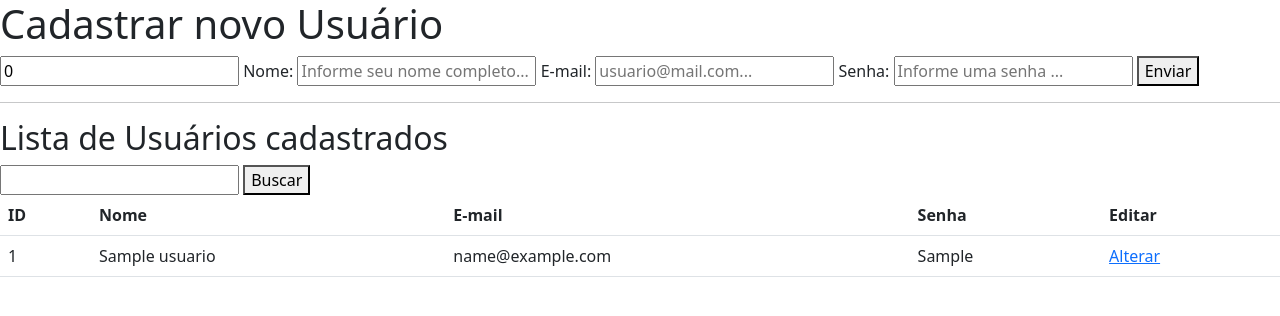
After one commit to BernvrdxS/Dev-Web, a PHP site: page /usuario/cadUser.php in a window 1280 px wide. The commit adds this page. Shown: the top 316 px of the page. Run offline with PHP 8.4, Linux system fonts and the light colour scheme; tables that the repository leaves empty or names only in its code hold one stand-in row (values such as "Sample post").

Commit message:
Add files via upload

```diff
--- a/acao.php
+++ b/acao.php
@@ -58,11 +58,11 @@ function nextID($dados){
 }
 
 function carregaDoArquivoParaVetor(){
-    if (file_exists(JSON)){
+ //   if (file_exists(JSON)){
         $conteudo = file_get_contents(JSON);
         $contatos = json_decode($conteudo,true);
         return $contatos;
-    }
+ //   }
     return null;
 
 }
--- /dev/null
+++ b/config/conf.inc.php
@@ -0,0 +1,8 @@
+<?php
+    define ('DB_HOST', '127.0.0.1');
+    define ('DB_USER', 'root');
+    define ('DB_PASSWORD', '');
+    define ('DB_DB', 'agenda');
+    define ('DB_PORT', '3306');
+    define ('MYSQL_DSN', "mysql:host=".DB_HOST.";port=".DB_PORT.";dbname=" .DB_DB.";charset=UTF8");
+?>
--- /dev/null
+++ b/usuario/cadUser.php
@@ -0,0 +1,94 @@
+<?php
+
+$acao = isset($_GET['acao'])?$_GET['acao']:"";
+$id = isset($_GET['id'])?$_GET['id']:"";
+
+if ($acao == 'editar') {
+    //buscar dados do usuário que está sendo editado
+    try{
+        include_once "../config/conf.inc.php";
+        $conexao = new PDO(MYSQL_DSN,DB_USER,DB_PASSWORD);
+
+        $query = 'SELECT * FROM usuario WHERE id = :id';
+
+        $stmt = $conexao->prepare($query);
+
+        $stmt->bindValue(':id',$id);
+
+        $stmt->execute();
+        $usuario = $stmt->fetch();
+    }catch(PDOException $e){ // se ocorrer algum erro na execuçao da conexão com o banco executará o bloco abaixo
+    print("Erro ao conectar com o banco de dados...<br>".$e->getMessage());
+    die();
+        }
+    }
+?>
+
+
+<!DOCTYPE html>
+<html lang="en">
+<head>
+    <meta charset="UTF-8">
+    <meta http-equiv="X-UA-Compatible" content="IE=edge">
+    <meta name="viewport" content="width=device-width, initial-scale=1.0">
+    <!-- CSS only -->
+    <link href="https://cdn.jsdelivr.net/npm/bootstrap@5.2.0/dist/css/bootstrap.min.css" rel="stylesheet" integrity="sha384-gH2yIJqKdNHPEq0n4Mqa/HGKIhSkIHeL5AyhkYV8i59U5AR6csBvApHHNl/vI1Bx" crossorigin="anonymous">
+    <!-- JavaScript Bundle with Popper -->
+    <script src="https://cdn.jsdelivr.net/npm/bootstrap@5.2.0/dist/js/bootstrap.bundle.min.js" integrity="sha384-A3rJD856KowSb7dwlZdYEkO39Gagi7vIsF0jrRAoQmDKKtQBHUuLZ9AsSv4jD4Xa" crossorigin="anonymous"></script>
+
+    <title>Cadastro de Usuário</title>
+</head>
+<body>
+    <h1>Cadastrar novo Usuário</h1>
+    <form action="acaoUser.php" method="post">
+        <input type="text" readonly name="id" id="id" value=<?php if(isset ($usuario)) echo $usuario['id']; else echo 0;?>>
+        <label for="name">Nome:</label>
+        <input type="text" name='nome' id='nome' placeholder="Informe seu nome completo..." value=<?php if(isset ($usuario)) echo $usuario['nome']?>>
+        <label for="email">E-mail:</label>
+        <input type="email" name='email' id='email' placeholder="usuario@mail.com..." value=<?php if(isset ($usuario)) echo $usuario['email']?>>
+        <label for="name">Senha:</label>
+        <input type="password" name='senha' id='senha' placeholder="Informe uma senha ..." value=<?php if(isset ($usuario)) echo $usuario['senha']?>>
+        <button type='submit' name='acao' value='salvar'>Enviar</button>
+    </form>
+    <hr>
+    <section>
+        <h2> Lista de Usuários cadastrados</h2>
+        <form action="" method="get" id='pesquisa'>
+            <input type="search" name='busca' id='busca'>
+            <button type="submit" name='pesquisa'>Buscar</button>
+        </form>
+        <table class='table'>
+            <?php
+                try{
+                    include_once "../config/conf.inc.php";
+                    // cria a conexão com o banco de dados
+                    $conexao = new PDO(MYSQL_DSN,DB_USER,DB_PASSWORD);
+                    // montar consulta
+                    $busca = isset($_GET['busca'])?$_GET['busca']:"";
+                    $query = 'SELECT * FROM usuario';
+                    if ($busca != ""){
+                        $busca = '%'.$busca.'%';
+                        $query .= ' WHERE nome like :busca' ;
+                    }
+                    // preparar consulta
+                    $stmt = $conexao->prepare($query);
+                    // vincular variaveis com a consulta
+                    if ($busca != ""){
+                    $stmt->bindValue(':busca',$busca);
+                    }
+                    $stmt->execute();
+                    $usuarios = $stmt->fetchAll();
+                    echo '<tr><th>ID</td><th>Nome</th><th>E-mail</th><th>Senha</th><th>Editar</th></tr>';
+                    foreach($usuarios as $usuario){
+                        $editar = "<a href= 'cadUser.php?acao=editar&id=" .$usuario['id']. "'>Alterar</a>";
+                        echo '<tr><td>'.$usuario['id'].'</td><td>'.$usuario['nome'].'</td><td>'.$usuario['email'].'</td><td>'.$usuario['senha']."</td><td>{$editar}</td></tr>";
+                    }
+                }catch(PDOException $e){ // se ocorrer algum erro na execuçao da conexão com o banco executará o bloco abaixo
+                    print("Erro ao conectar com o banco de dados...<br>".$e->getMessage());
+                    die();
+                }
+            ?>
+        </table>
+    </section>
+</body>
+</html>
```
Also changed, not shown: acaobd.php (+12 -10 lines), index.php (+9 -24 lines), pesquisa.php (+11 -9 lines), script.js (+19 -0 lines), usuario/acaoUser.php (added, +43 -0 lines), contato.php (line endings or trailing spaces), validate.js (line endings or trailing spaces).
